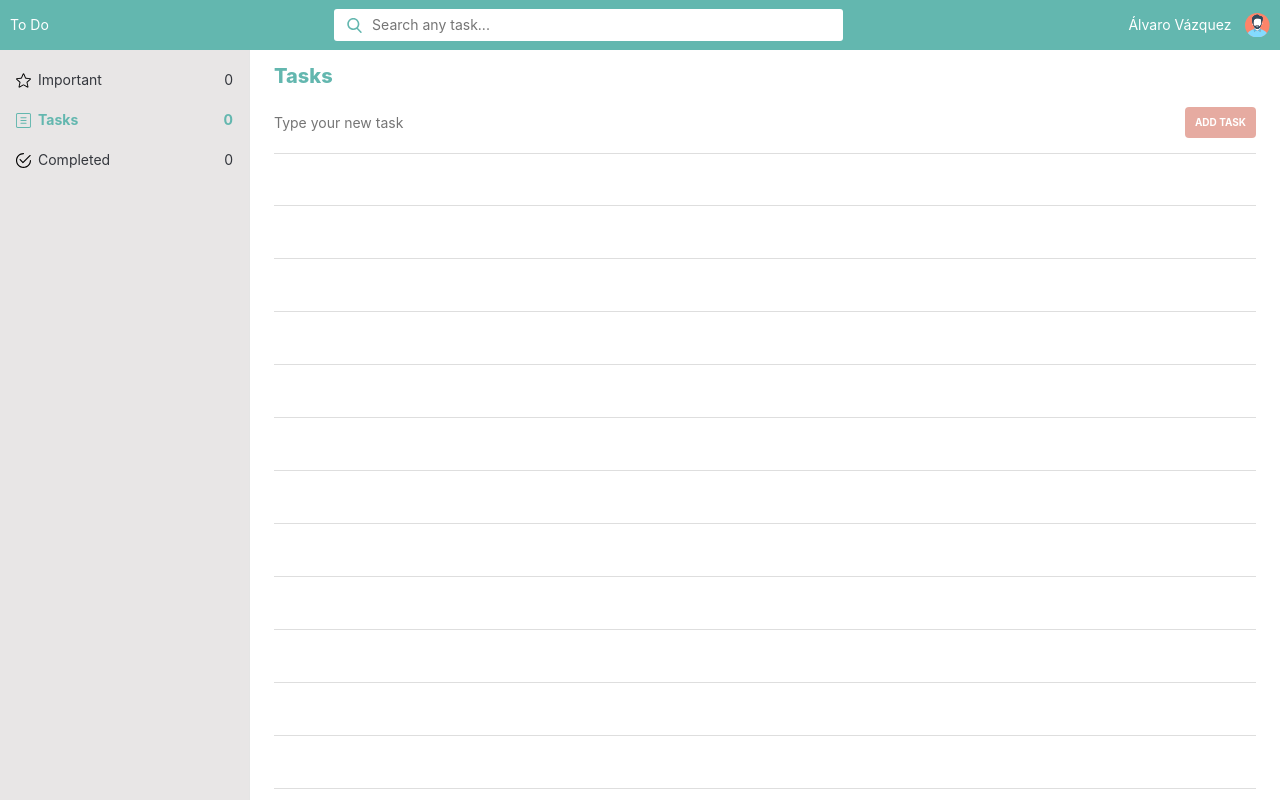
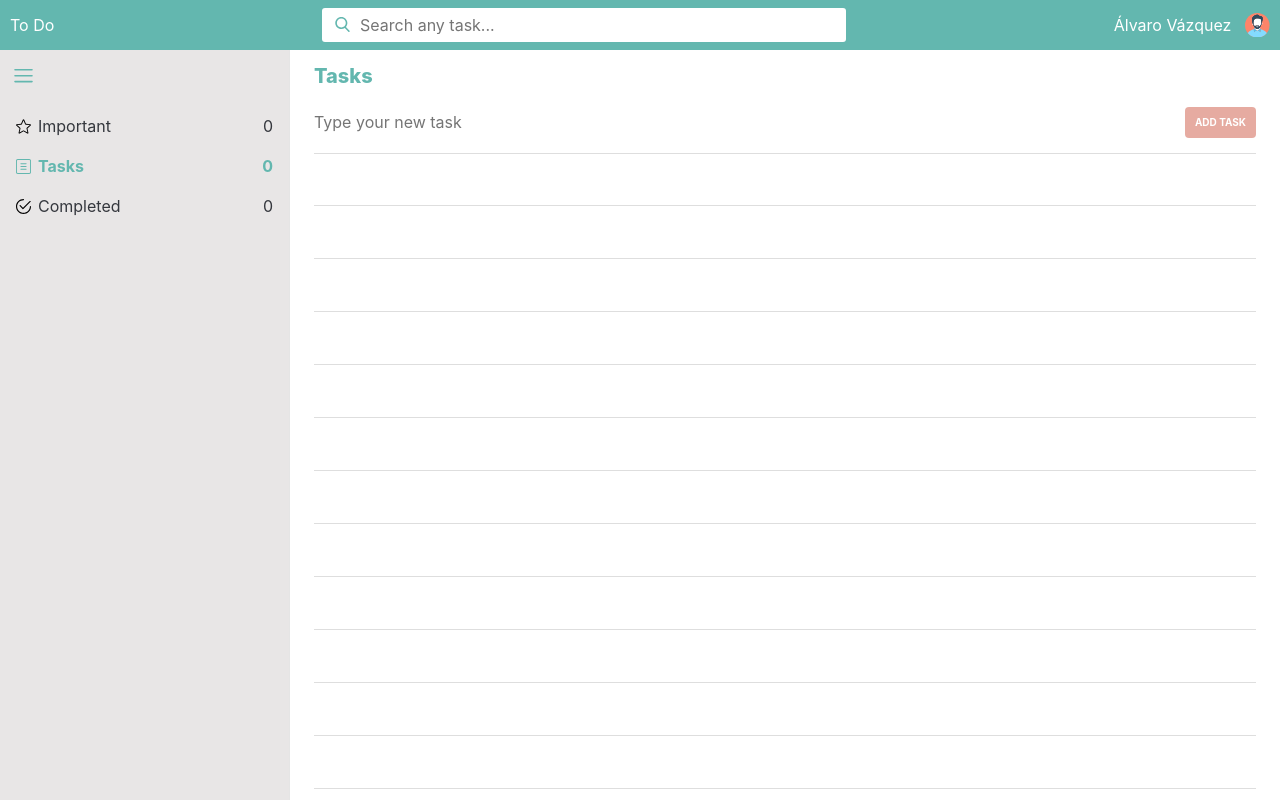
Before and after one commit to avg0043/todo-styled-app, a React (Create React App) app: page / in a window 1280 px wide. Built offline with nearby package versions, Linux system fonts and the light colour scheme; the HTML template or start-up script is replaced by a standard one.

Commit message:
Add menu icon

```diff
--- a/src/AppStyles.js
+++ b/src/AppStyles.js
@@ -2,15 +2,14 @@ import styled from 'styled-components'
 
 export const MainWrapper = styled.section`
   display: grid;
-  height: 100vh;
-  width: 100vw;
   grid-template-areas:
     'header header'
     'aside content';
-  grid-template-columns: 3.125rem auto;
-  grid-template-rows: 3.125rem auto;
+  grid-template-columns: 3.125rem 1fr;
+  grid-template-rows: 3.125rem 1fr;
+  height: 100vh;
 
   @media (min-width: 768px) {
-    grid-template-columns: 15.625rem auto;
+    grid-template-columns: 18.125rem 1fr;
   }
 `
--- a/src/index.css
+++ b/src/index.css
@@ -3,6 +3,10 @@
   padding: 0;
   border: 0;
   outline: 0;
+}
+
+html {
+  font-size: 16px;
 }
 
 body {
@@ -11,6 +15,5 @@ body {
     sans-serif;
   -webkit-font-smoothing: antialiased;
   -moz-osx-font-smoothing: grayscale;
-  font-size: 14px;
   color: #34373d;
 }
--- a/src/ui/aside/Aside.jsx
+++ b/src/ui/aside/Aside.jsx
@@ -1,4 +1,4 @@
-import React from 'react'
+import React, { useState } from 'react'
 import PropTypes from 'prop-types'
 import {
   IMPORTANT_MENU_OPTION,
@@ -14,6 +14,7 @@ import {
   ListIconStyled,
   CompletedIconStyled,
   ItemTitle,
+  MenuIconStyled,
 } from './AsideStyles'
 
 const Aside = ({
@@ -23,8 +24,13 @@ const Aside = ({
   importantTasksCount,
   onMenuOptionClick,
 }) => {
+  const [isOpen, setIsOpen] = useState(true)
+
+  const handleMenuIconClick = () => setIsOpen(isOpen => !isOpen)
+
   return (
     <MainWrapper>
+      <MenuIconStyled onClick={handleMenuIconClick} />
       <List>
         <li>
           <ListItem
--- a/src/ui/aside/AsideStyles.js
+++ b/src/ui/aside/AsideStyles.js
@@ -1,5 +1,6 @@
 import styled, { css } from 'styled-components'
 
+import { ReactComponent as MenuIcon } from '../../assets/icons/menu.svg'
 import { ReactComponent as StarIcon } from '../../assets/icons/star.svg'
 import { ReactComponent as ListIcon } from '../../assets/icons/list.svg'
 import { ReactComponent as CompletedIcon } from '../../assets/icons/completed.svg'
@@ -52,6 +53,16 @@ export const ListItem = styled.div`
     `}
 `
 
+export const MenuIconStyled = styled(MenuIcon)`
+  height: 1.1625rem;
+  width: 1.9375rem;
+  padding: 1.025rem 0 0.5rem 0.5rem;
+  cursor: pointer;
+  path {
+    fill: #63b7af;
+  }
+`
+
 export const StarIconStyled = styled(StarIcon)`
   ${commonIconStyles()}
   height: 1.0625rem;
```
Also changed, not shown: src/assets/icons/menu.svg (added).
